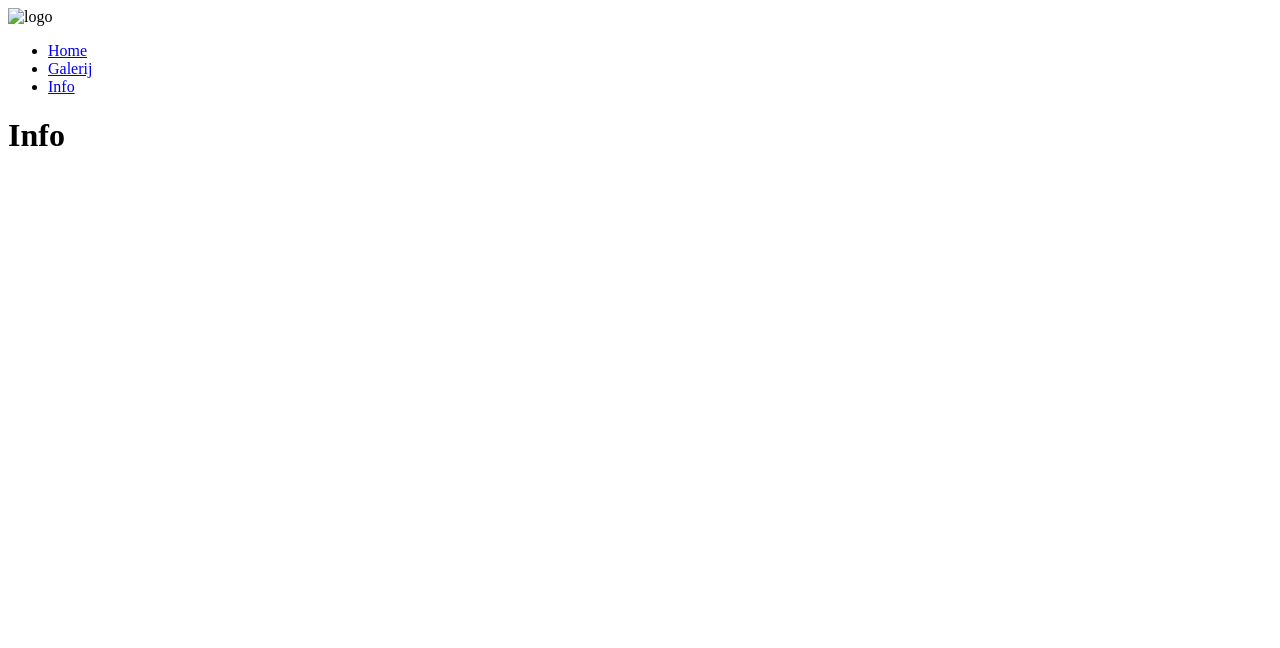
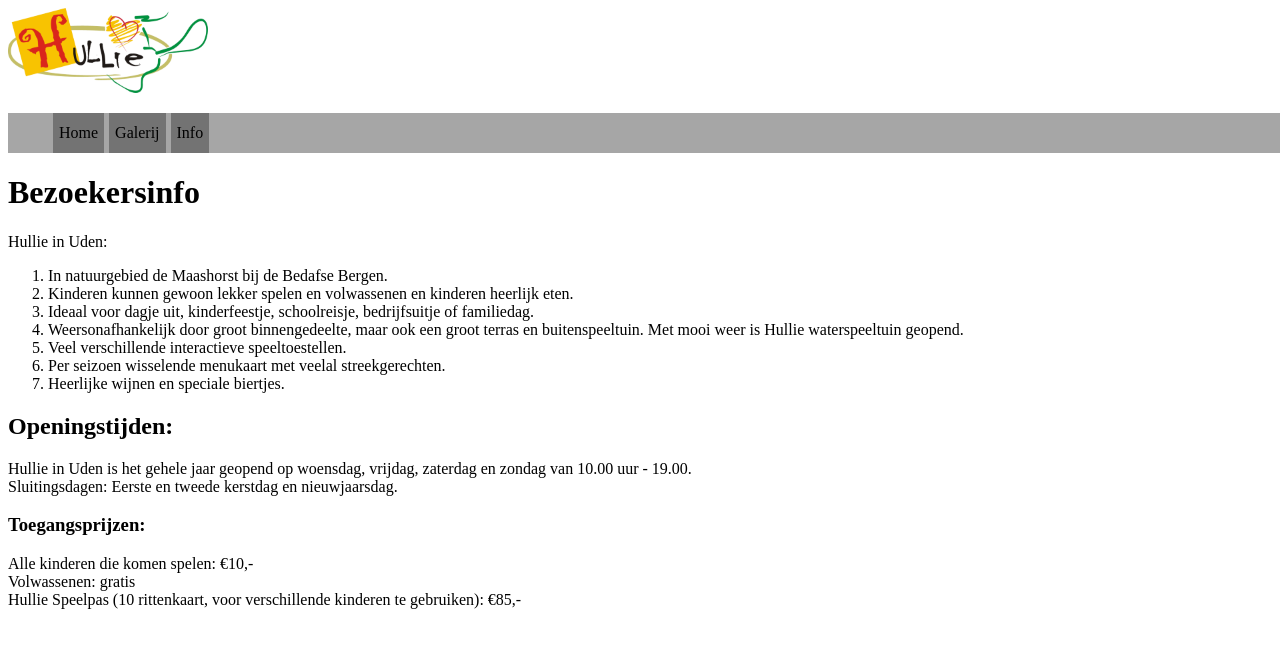
Before and after one commit to liann1991/attractie, a plain HTML site: page info.html in a window 1280 px wide. Drawn offline with Linux system fonts and the light colour scheme.

Commit message:
alles compleet

```diff
--- a/info.html
+++ b/info.html
@@ -7,7 +7,7 @@
     <title>Attractie</title>
 </head>
 <header id="logo">
-    <img src="img/logo" alt="logo">
+    <img src="img/logo.png" alt="logo">
 </header>
 <nav>
     <ul>
@@ -23,7 +23,51 @@
     </ul>
 </nav>
 <body>
-<h1>Info</h1>
+<h1>Bezoekersinfo</h1>
+Hullie in Uden:
+<ol>
+    <li>In natuurgebied de Maashorst bij de Bedafse Bergen.</li>
+    <li>Kinderen kunnen gewoon lekker spelen en volwassenen en kinderen heerlijk eten.</li>
+    <li>Ideaal voor dagje uit, kinderfeestje, schoolreisje, bedrijfsuitje of familiedag.</li>
+    <li>Weersonafhankelijk door groot binnengedeelte, maar ook een groot terras en buitenspeeltuin. Met mooi weer is Hullie waterspeeltuin geopend.</li>
+    <li>Veel verschillende interactieve speeltoestellen.</li>
+    <li>Per seizoen wisselende menukaart met veelal streekgerechten.</li>
+    <li>Heerlijke wijnen en speciale biertjes.</li>
+</ol>
+<h2>Openingstijden:</h2>
+<p>Hullie in Uden is het gehele jaar geopend op woensdag, vrijdag, zaterdag en zondag van 10.00 uur - 19.00. <br>
+Sluitingsdagen: Eerste en tweede kerstdag en nieuwjaarsdag.</p>
 
+<h3>Toegangsprijzen:</h3>
+<p>Alle kinderen die komen spelen: €10,- <br>
+Volwassenen: gratis <br>
+Hullie Speelpas (10 rittenkaart, voor verschillende kinderen te gebruiken): €85,-</p>
 </body>
 </html>
+<style>
+    nav {
+        background-color: #a6a6a6;
+        width: 100vw;
+        height: 5vh;
+    }
+    nav ul li{
+        list-style: none;
+        background-color: #737373;
+        float: left;
+        margin-left: 5px;
+        height: 5vh;
+        align-items: center;
+    }
+    nav ul li:hover{
+        background-color: #464646;
+        color: #FFFFFF;
+    }
+    nav ul li a{
+        text-decoration: none;
+        border-radius: 5px;
+        color: #000000;
+        margin: 6px;
+        line-height: 5vh;
+    }
+
+</style>
```
Also changed, not shown: galerij.html (+41 -2 lines), index.html (+42 -1 lines), img/hullie1.jpeg (added), img/hullie3.jpeg (added), img/logo.png (added), 2 other files.
